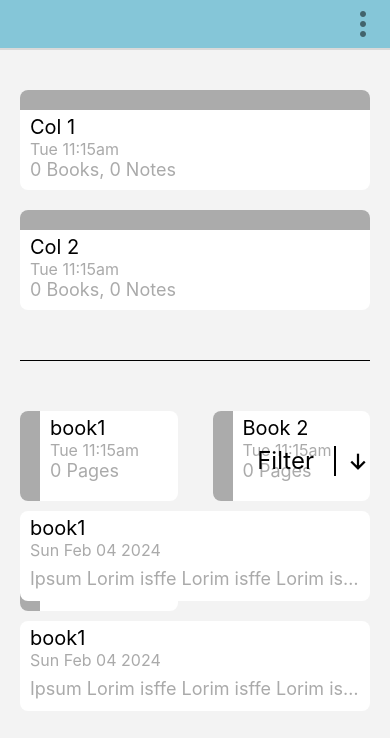
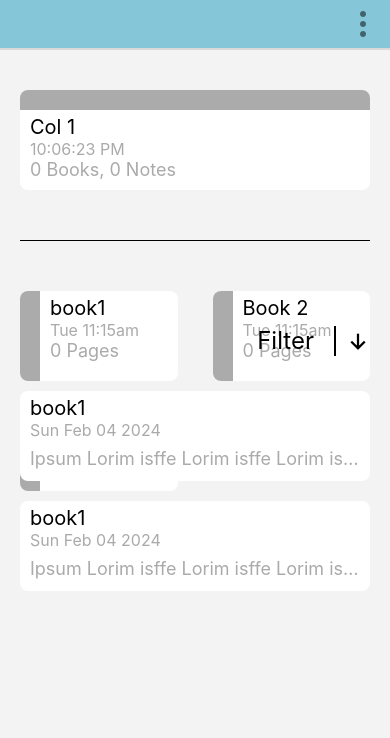
Before and after one commit to PBasham/pb-journaling, a React Native app: screen / in a window 390 px wide. Shown: the top 738 px of the page. Built offline with nearby package versions, Linux system fonts and the light colour scheme.

Commit message:
Set up CollectionCard in own file, and set up date formater depending on if updatedAt is today, within week ago, or more then week ago.

```diff
--- /dev/null
+++ b/src/components/CollectionCard/CollectionCard.tsx
@@ -0,0 +1,80 @@
+/*========================================
+        Import Dependencies
+========================================*/
+import React, { FC } from 'react'
+import { View, StyleSheet } from 'react-native'
+
+import styled from "styled-components/native";
+import { BodyText, SubText, SubierText } from "../ui/text";
+import { colors } from "../../assets";
+
+import { StyCollectionCard, StyCollectionColorBar, StyCollectionInnerDiv } from "./styles";
+import { Collection } from "../../interfaces/Collection";
+
+
+
+const CollectionCard: FC<Collection> = (props: Collection) => {
+
+    const {
+        recordId,
+        id,
+
+        name,
+        color = "#ababab",
+        isFavorite,
+
+        isLocked,
+        lockType,
+        password,
+        pin,
+
+        createdAt,
+        updatedAt,
+
+        books,
+        notes,
+    } = props;
+
+    //LEFT OFF getting correct date format for - note from today, less then a week, over a week
+
+    const today = new Date();
+
+    let yesterday = new Date();
+    yesterday.setDate(yesterday.getDate() - 1)
+
+    let weekAgo = new Date();
+    weekAgo.setDate(weekAgo.getDate() - 7)
+
+
+    let formatedDate: string = updatedAt.toLocaleDateString();
+
+    if ( updatedAt.getDate() == today.getDate() ) {formatedDate = updatedAt.toLocaleTimeString()}
+    else if ( updatedAt > weekAgo ) {formatedDate = updatedAt.toDateString()}
+
+    console.log(`new Date(): ${new Date()}`)
+    console.log(`today: ${today}`)
+    console.log(`weekAgo: ${weekAgo}`)
+    console.log(`formatedDate: ${formatedDate}`)
+
+
+    // if (updatedAt.getDate() == today.getDate()) { formatedDate = updatedAt.toTimeString() }
+    // else if (updatedAt.getDate() < today.getDate() -7) { formatedDate = updatedAt.toDateString() }
+
+        return <StyCollectionCard >
+            <StyCollectionColorBar style={{ backgroundColor: color == null ? "#ababab" : color }} />
+            <StyCollectionInnerDiv>
+                <BodyText textAlignment="left" text={name} />
+                <SubierText textAlignment="left" text={`${formatedDate}`} />
+                <SubText textAlignment="left" text={`${books.length} Books, ${notes.length} Notes`} />
+            </StyCollectionInnerDiv>
+        </StyCollectionCard>
+
+}
+
+export default CollectionCard;
+
+const styles = StyleSheet.create({
+    container: {
+
+    }
+})
--- /dev/null
+++ b/src/components/CollectionCard/index.ts
@@ -0,0 +1 @@
+export { default as CollectionCard } from "./CollectionCard"
--- /dev/null
+++ b/src/components/CollectionCard/styles.ts
@@ -0,0 +1,19 @@
+import styled from "styled-components/native";
+import { colors } from "../../assets";
+
+
+
+export const StyCollectionCard = styled.View`
+    height: 100px;
+    background-color: ${colors.generalColors.light};
+    border-radius: 8px;
+
+    overflow: hidden;
+    `;
+export const StyCollectionColorBar = styled.View`
+    height: 20px;
+    `;
+export const StyCollectionInnerDiv = styled.View`
+    flex: 1;
+    padding: 5px 10px;
+    `;
--- a/src/components/ui/text/index.ts
+++ b/src/components/ui/text/index.ts
@@ -3,3 +3,4 @@ export { HeaderTwo } from "./HeaderTwo"
 export { HeaderThree } from "./HeaderThree"
 export { BodyText } from "./BodyText"
 export { SubText } from "./SubText"
+export { SubierText } from "./SubierText"
--- a/src/interfaces/Collection.ts
+++ b/src/interfaces/Collection.ts
@@ -4,7 +4,7 @@ export interface Collection {
     id: string
 
     name: string // name of colleciton
-    color: string
+    color: string | null
     isFavorite: boolean
 
     isLocked: boolean
@@ -28,7 +28,7 @@ export interface Book {
     id: string
 
     name: string // name of colleciton
-    color: string
+    color: string | null
     isFavorite: boolean
 
     isLocked: boolean
@@ -52,7 +52,7 @@ export interface Note {
     title: string
     feeling: string
     text: string
-    color: string
+    color: string | null
     isFavorite: boolean
 
     isLocked: boolean
--- a/src/screens/Collections/Collections.tsx
+++ b/src/screens/Collections/Collections.tsx
@@ -2,8 +2,7 @@ import React, { FunctionComponent } from "react";
 import styled from "styled-components/native";
 import { FlatList, StyleSheet, Text, View } from "react-native";
 // components --------------------------------------------------
-import { Container, ScreenHeight, ScreenWidth } from "../../components/shared";
-import { HeaderOne, BodyText, SubText, HeaderTwo, HeaderThree } from "../../components/ui/text";
+import { HeaderOne, BodyText, SubText, SubierText, HeaderTwo, HeaderThree } from "../../components/ui/text";
 import { TopBar } from "../../components/ui";
 
 // misc --------------------------------------------------
@@ -11,8 +10,9 @@ import { TopBar } from "../../components/ui";
 import { colors, generalColors, textColors } from "../../assets";
 import { SafeAreaView } from "react-native-safe-area-context";
 import { Book, Collection, Note } from "../../interfaces/Collection";
-import { SubierText } from "../../components/ui/text/SubierText";
 import { Ionicons } from "@expo/vector-icons";
+import { CollectionCard } from "../../components/CollectionCard";
+
 
 const CollectionScreenContainer = styled.ScrollView`
     flex: 1;
@@ -36,23 +36,6 @@ const CollectionsDiv = styled.View`
 
     min-height: 80px;
     `;
-const CollectionCard = styled.View`
-    height: 100px;
-    background-color: ${colors.generalColors.light};
-    border-radius: 8px;
-
-    overflow: hidden;
-    `;
-const CollectionColorBar = styled.View`
-    height: 20px;
-    background-color: #ababab;
-    `;
-const CollectionInnerDiv = styled.View`
-    flex: 1;
-    padding: 5px 10px;
-    `;
-
-
 
 const BooksDiv = styled.View`
     flex: 1;
@@ -127,14 +110,12 @@ const FilterDividerBar = styled.View`
 
 const Collections: FunctionComponent = () => {
 
-
-
     const collections: Collection[] = [
         {
             recordId: 1,
             id: "col1",
             name: "Col 1",
-            color: "yellow",
+            color: null,
             isFavorite: false,
             createdAt: new Date(),
             updatedAt: new Date(),
@@ -145,21 +126,21 @@ const Collections: FunctionComponent = () => {
             isLocked: false,
 
         },
-        {
-            recordId: 2,
-            id: "col1",
-            name: "Col 2",
-            color: "yellow",
-            isFavorite: false,
-            createdAt: new Date(),
-            updatedAt: new Date(),
+        // {
+        //     recordId: 2,
+        //     id: "col1",
+        //     name: "Col 2",
+        //     color: null,
+        //     isFavorite: false,
+        //     createdAt: new Date(),
+        //     updatedAt: new Date(today.setDate(today.getDate() - 8)),
 
-            books: [],
-            notes: [],
+        //     books: [],
+        //     notes: [],
 
-            isLocked: false,
+        //     isLocked: false,
 
-        },
+        // },
     ]
 
     const books: Book[] = [
@@ -167,7 +148,7 @@ const Collections: FunctionComponent = () => {
             recordId: 1,
             id: "book1",
             name: "book1",
-            color: "yellow",
+            color: "#ababab",
             isFavorite: false,
 
             isLocked: false,
@@ -181,7 +162,7 @@ const Collections: FunctionComponent = () => {
             recordId: 2,
             id: "book2",
             name: "Book 2",
-            color: "yellow",
+            color: "#ababab",
             isFavorite: false,
 
             isLocked: false,
@@ -195,7 +176,7 @@ const Collections: FunctionComponent = () => {
             recordId: 3,
             id: "book2",
             name: "Book 2",
-            color: "yellow",
+            color: "#ababab",
             isFavorite: false,
 
             isLocked: false,
@@ -261,14 +242,23 @@ const Collections: FunctionComponent = () => {
 
 
 
-                            return <CollectionCard key={`${collection.recordId}-${collection.createdAt}`} >
-                                <CollectionColorBar />
-                                <CollectionInnerDiv>
-                                    <BodyText textAlignment="left" text={collection.name} />
-                                    <SubierText textAlignment="left" text="Tue 11:15am" />
-                                    <SubText textAlignment="left" text={`${collection.books.length} Books, ${collection.notes.length} Notes`} />
-                                </CollectionInnerDiv>
-                            </CollectionCard>
+
+                            return <CollectionCard
+                            key={`${collection.recordId}-${collection.id}-${collection.createdAt}`}
+                            recordId={collection.recordId}
+                            id={collection.id}
+                            name={collection.name}
+                            color={collection.color}
+                            isFavorite={collection.isFavorite}
+                            isLocked={collection.isLocked}
+                            lockType={collection.lockType}
+                            password={collection.password}
+                            pin={collection.pin}
+                            createdAt={collection.createdAt}
+                            updatedAt={collection.updatedAt}
+                            books={collection.books}
+                            notes={collection.notes}
+                            />
                         })}
 
 
```
